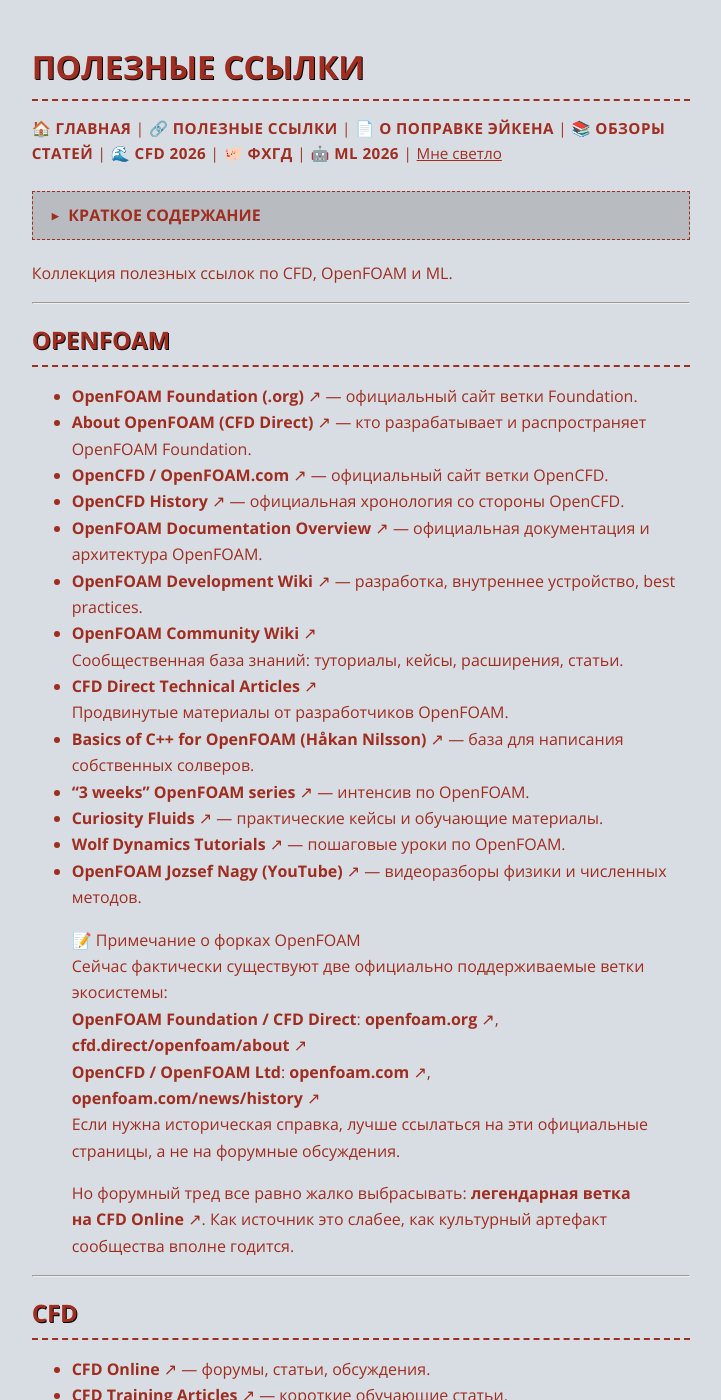
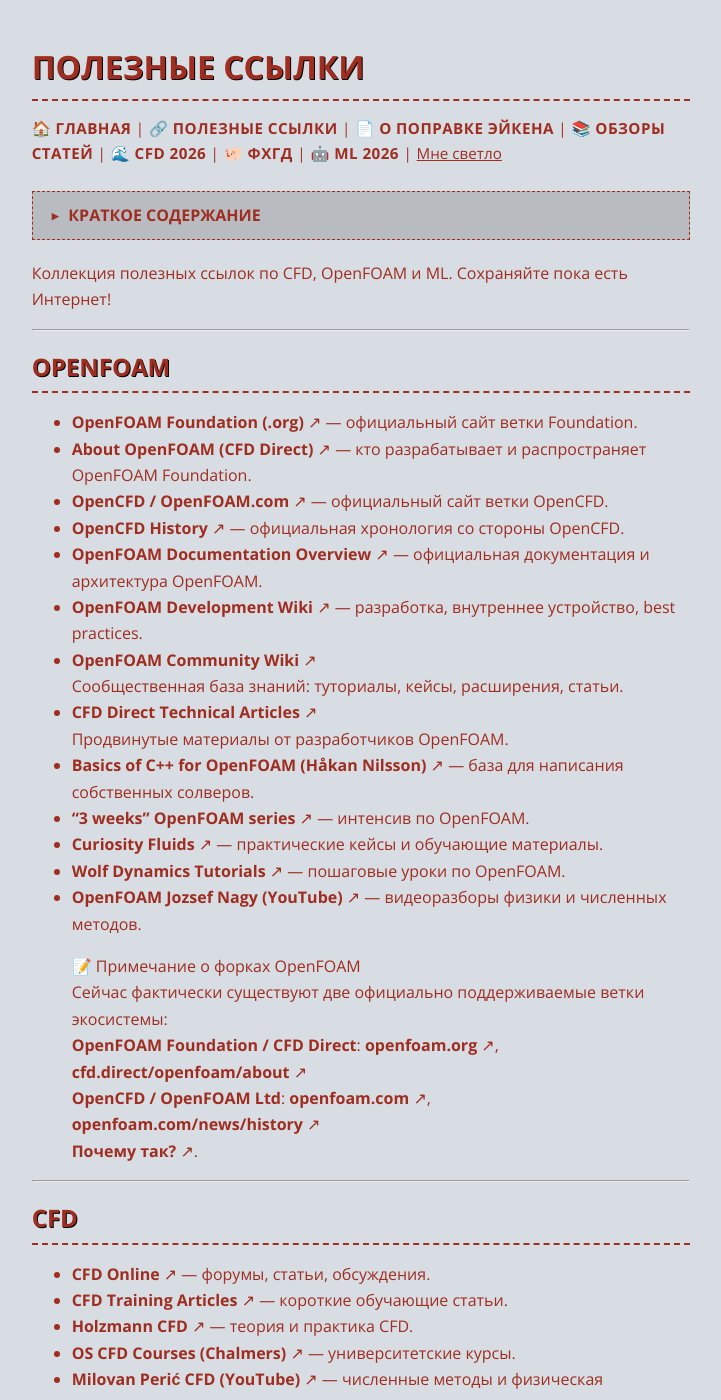
Before and after one commit to CKPEIIKA/ckpeiika.github.io, a Jekyll site: the page built from pages/resources.md, in a window 1280 px wide and 1400 px high. Shown: the whole window, without its empty margins (279-1000 px from the left). Built offline with Jekyll 4.4.1, drawn with Linux system fonts in a browser that asks for light colours.

Commit message:
Update CFD resources notes

```diff
--- a/pages/resources.md
+++ b/pages/resources.md
@@ -5,6 +5,7 @@
 ---
 
 Коллекция полезных ссылок по CFD, OpenFOAM и ML.
+Сохраняйте пока есть Интернет!
 
 ---
 
@@ -30,9 +31,7 @@
 > Сейчас фактически существуют две официально поддерживаемые ветки экосистемы:
 > **OpenFOAM Foundation / CFD Direct**: [openfoam.org](https://openfoam.org/), [cfd.direct/openfoam/about](https://cfd.direct/openfoam/about/)
 > **OpenCFD / OpenFOAM Ltd**: [openfoam.com](https://www.openfoam.com/), [openfoam.com/news/history](https://www.openfoam.com/news/history)
-> Если нужна историческая справка, лучше ссылаться на эти официальные страницы, а не на форумные обсуждения.
->
-> Но форумный тред все равно жалко выбрасывать: [легендарная ветка на CFD Online](https://www.cfd-online.com/Forums/openfoam/197150-openfoam-com-versus-openfoam-org-version-use.html). Как источник это слабее, как культурный артефакт сообщества вполне годится.
+> [Почему так?](https://www.cfd-online.com/Forums/openfoam/197150-openfoam-com-versus-openfoam-org-version-use.html).
 
 
 ---
```
